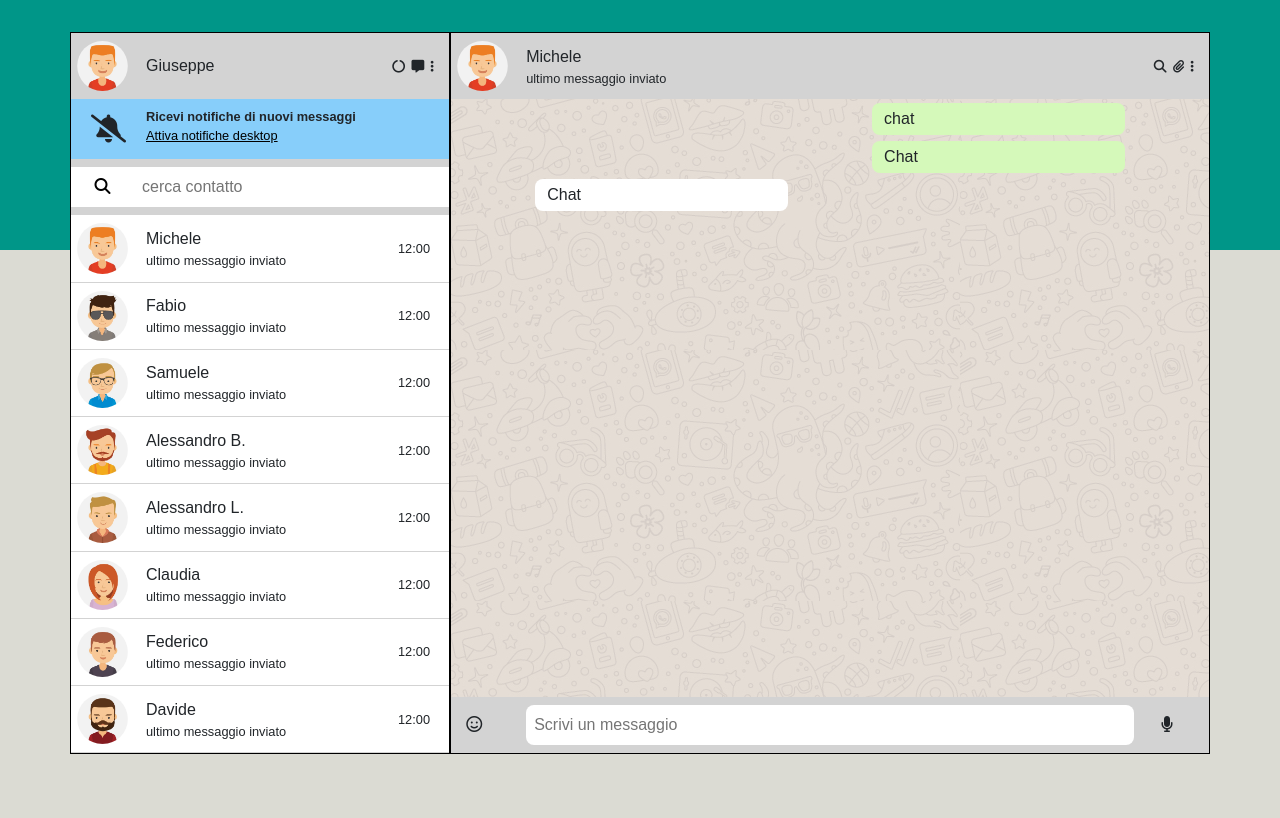
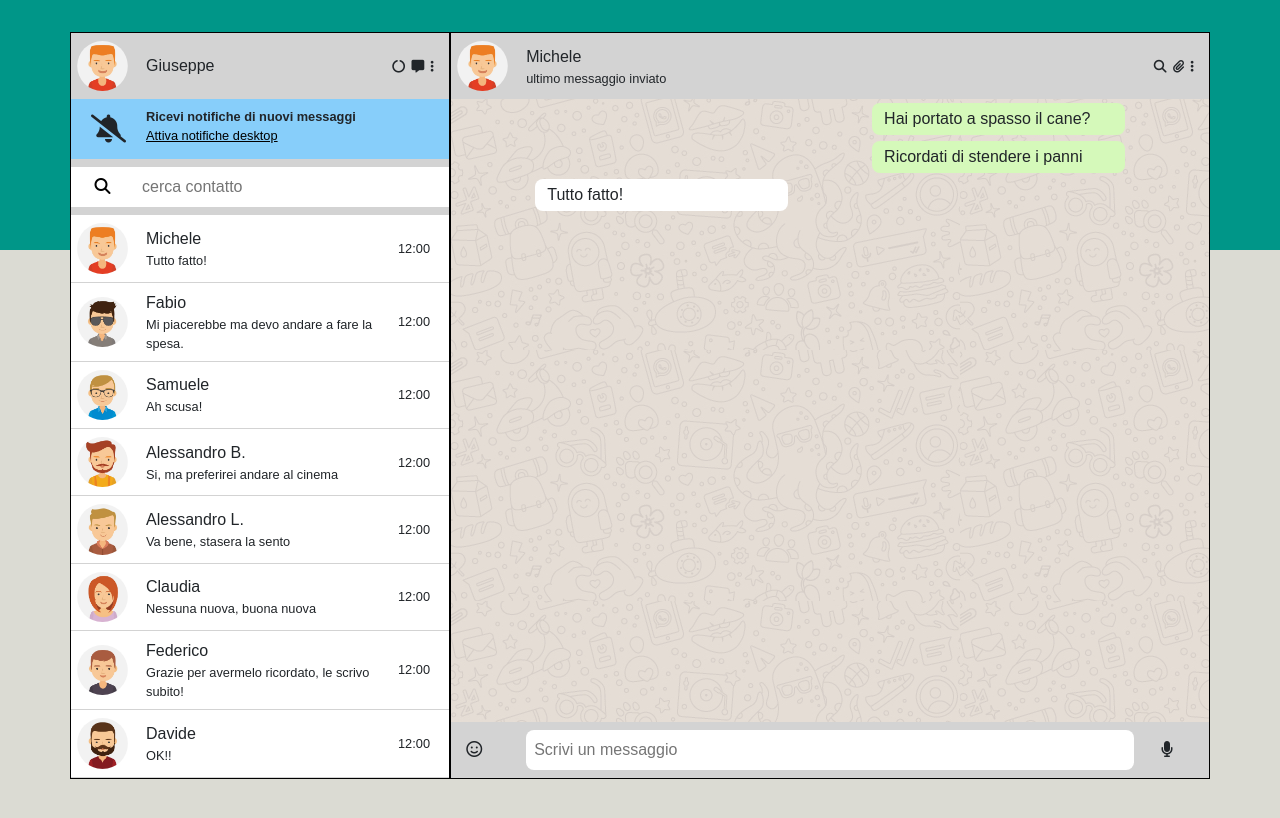
Before and after one commit to Fianda0/vue-boolzapp, a plain HTML site: page index.html in a window 1280 px wide. Drawn offline with nearby package versions, Linux system fonts and the light colour scheme.

Commit message:
Milestone 2 - Click sul contatto - problema!!

```diff
--- a/index.html
+++ b/index.html
@@ -73,8 +73,9 @@
                 <div class="row">
                     <div class="col-12">
 
+                        <template v-for="element,i in contacts">
 
-                        <div v-for="element in contacts" class="row py-2 sfondo-wh contatto">
+                            <div class="row py-2 sfondo-wh contatto" @click="chatVisibile(i)">
 
                                 <!-- Immagine -->
                                 <div class="col-2 d-flex align-items-center img-avatar">
@@ -89,8 +90,10 @@
                                     </div>
 
                                     <div class="row">
-                                    <div class="col-12 testo-piccolo">ultimo messaggio inviato</div>
+                                        <div class="col-12 testo-piccolo">
+                                            {{lastElement(element.messages).message}}</div>
                                     </div>
+
 
                                 </div>
 
@@ -98,6 +101,7 @@
                                 <div class="col-2 d-flex align-items-center testo-piccolo"> 12:00</div>
                             </div>
 
+                        </template>
                     </div>
                 </div>
 
@@ -142,25 +146,23 @@
 
 
                         <!--  Chat -->
-
                         <div id="chat" class="row">
                             <div class="col-12">
-
+                                <template v-for="messaggio,i in contacts[i].messages">
+                                    <template v-if="messaggio.status=='sent' ">
                                         <div class="row justify-content-evenly">
                                             <div class="col-4"></div>
-                                    <div class="col-4 bck-green py-1">chat</div>
+                                            <div class="col-4 bck-green py-1">{{messaggio.message}}</div>
                                         </div>
-
+                                    </template>
+                                    <template v-else>
                                         <div class="row justify-content-evenly">
-                                    <div class="col-4"></div>
-                                    <div class="col-4 bck-green py-1">Chat</div>
-                                </div>
-
-                                <div class="row justify-content-evenly">
-                                    <div class="col-4 bck-white py-1">Chat</div>
+                                            <div class="col-4 bck-white py-1">{{messaggio.message}}</div>
                                             <div class="col-4"></div>
                                         </div>
+                                    </template>
 
+                                </template>
                             </div>
                         </div>
 
@@ -168,7 +170,8 @@
                         <div class="row py-2 sfondo-gy d-flex align-items-center">
                             <div class="col-1"><i class="fa-regular fa-face-smile"></i></div>
                             <div class="col-10"><input class="bord-radius" type="text"
-                                    placeholder="Scrivi un messaggio"></div>
+                                    placeholder="Scrivi un messaggio">
+                            </div>
                             <div class="col-1"><i class="fa-solid fa-microphone"></i></div>
                         </div>
                     </template>
--- a/main.js
+++ b/main.js
@@ -166,8 +166,21 @@ createApp({
             }
           ],
         }
-      ]
+      ],
+      chatAttiva: 0
+    }
+  },
+  methods: {
+    chatVisibile(i) {
 
+      this.contacts[i].visible = 'true'
+      console.log(i)
+
+    },
+    lastElement(array) {
+      const ultimoIndice = array.length - 1
+      return array[ultimoIndice]
     }
+
   }
 }).mount('#app')
```
Lines whose indentation alone changed are shown as unchanged.
